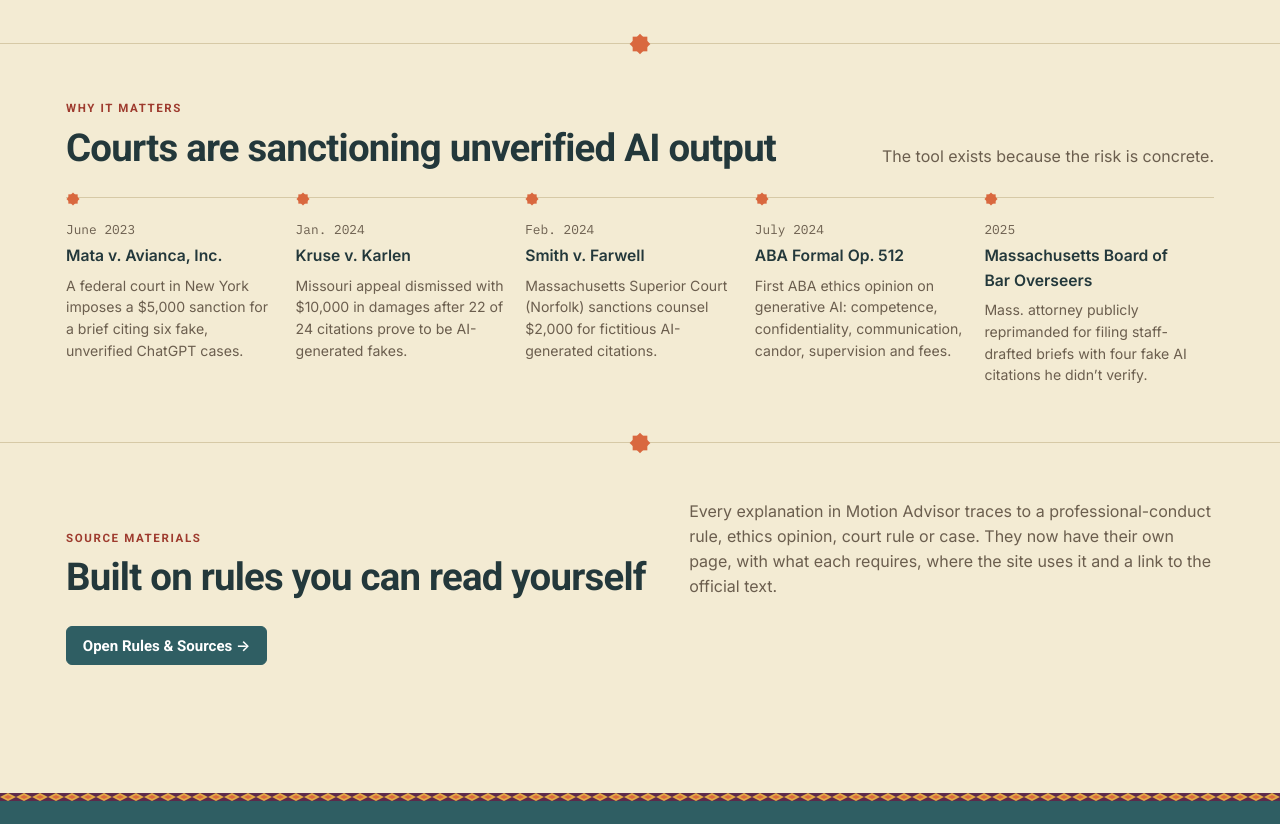
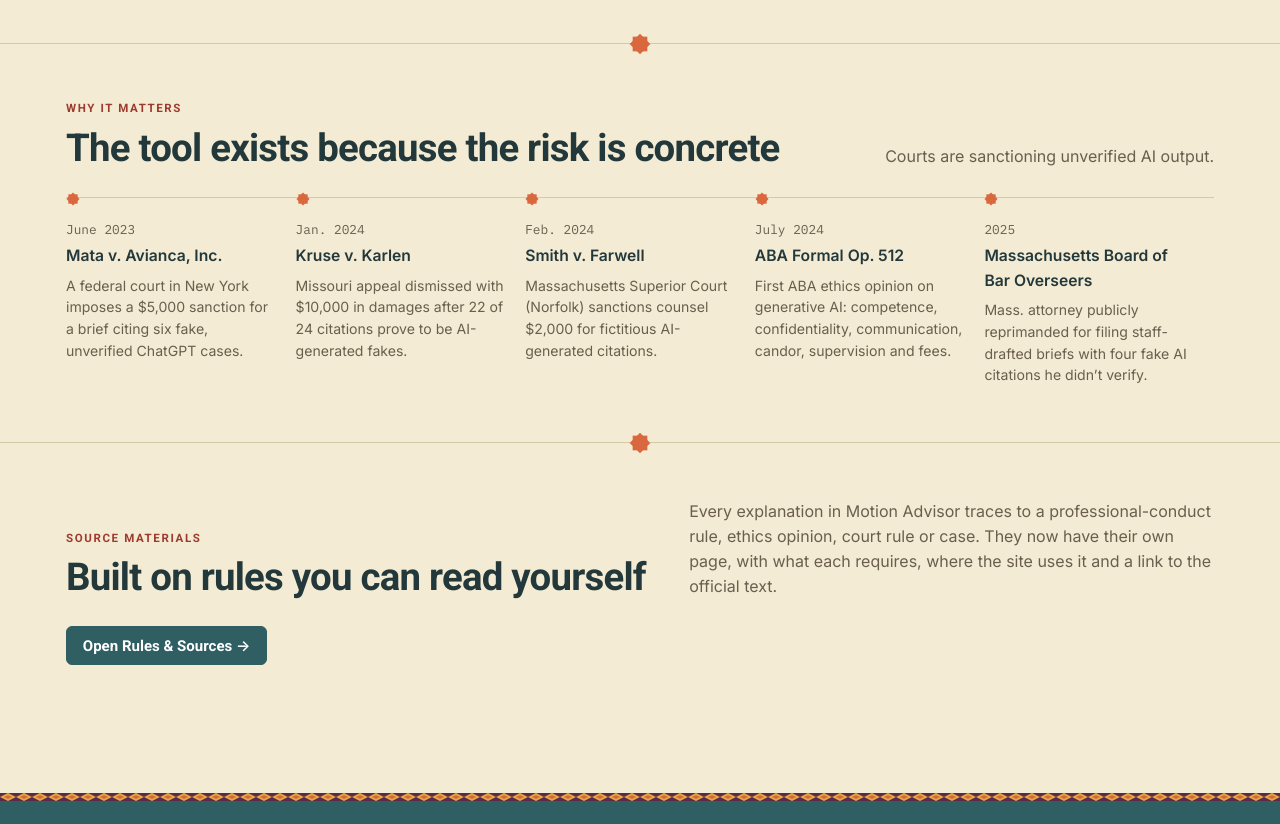
Before and after one commit to shivanidahya/MotionAdvisor, a website: page index.html in a window 1280 px wide. Shown: the part 1320-2144 px from the top of the page. Drawn offline with nearby package versions, Linux system fonts and the light colour scheme.

Commit message:
Rephrase content in index.html for clarity

```diff
--- a/index.html
+++ b/index.html
@@ -1017,7 +1017,7 @@ table.or-grid{width:100%;border-collapse:collapse;font-size:.92rem}
   </div></div>
 
   <div class="band"><div class="wrap">
-    <div class="band-head"><div><div class="eyebrow">Why it matters</div><h2>Courts are sanctioning unverified AI output</h2></div><p>The tool exists because the risk is concrete.</p></div>
+    <div class="band-head"><div><div class="eyebrow">Why it matters</div><h2>The tool exists because the risk is concrete</h2></div><p>Courts are sanctioning unverified AI output.</p></div>
     <div class="timeline">
       <div class="t"><span class="yr">June 2023</span><h4>Mata v. Avianca, Inc.</h4><p>A federal court in New York imposes a $5,000 sanction for a brief citing six fake, unverified ChatGPT cases.</p></div>
       <div class="t"><span class="yr">Jan. 2024</span><h4>Kruse v. Karlen</h4><p>Missouri appeal dismissed with $10,000 in damages after 22 of 24 citations prove to be AI-generated fakes.</p></div>
```
